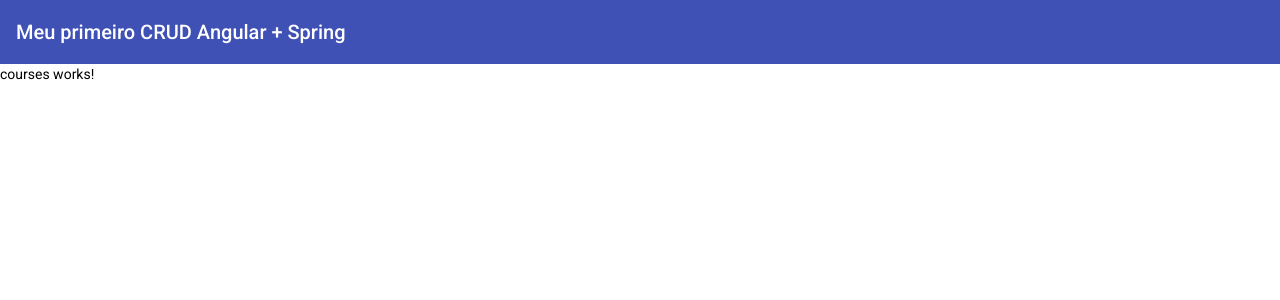
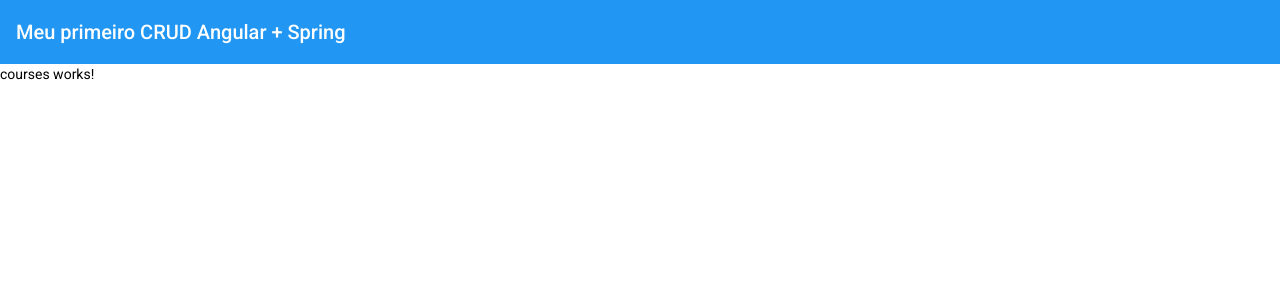
Before and after one commit to AndreMatos28/crud-angular-spring, an Angular app in the folder crud-angular/: page /courses in a window 1280 px wide. Shown: the top 300 px of the page. Built offline with nearby package versions, Linux system fonts and the light colour scheme.

Commit message:
custem theme SCSS

```diff
--- a/crud-angular/src/styles.scss
+++ b/crud-angular/src/styles.scss
@@ -1,4 +1,14 @@
 /* You can add global styles to this file, and also import other style files */
+@import '@angular/material/theming';
+@include mat-core();
+
+$custem-app-primary: mat-palette($mat-blue);
+$custem-app-secundary: mat-palette($mat-indigo, A200, A400, 700);
+$custom-app-warn: mat-palette($mat-red);
+
+$custom-theme: mat-light-theme($custem-app-primary, $custem-app-secundary, $custom-app-warn);
+
+@include angular-material-theme($custom-theme);
 
 html, body { height: 100%; }
 body { margin: 0; font-family: Roboto, "Helvetica Neue", sans-serif; }
```
